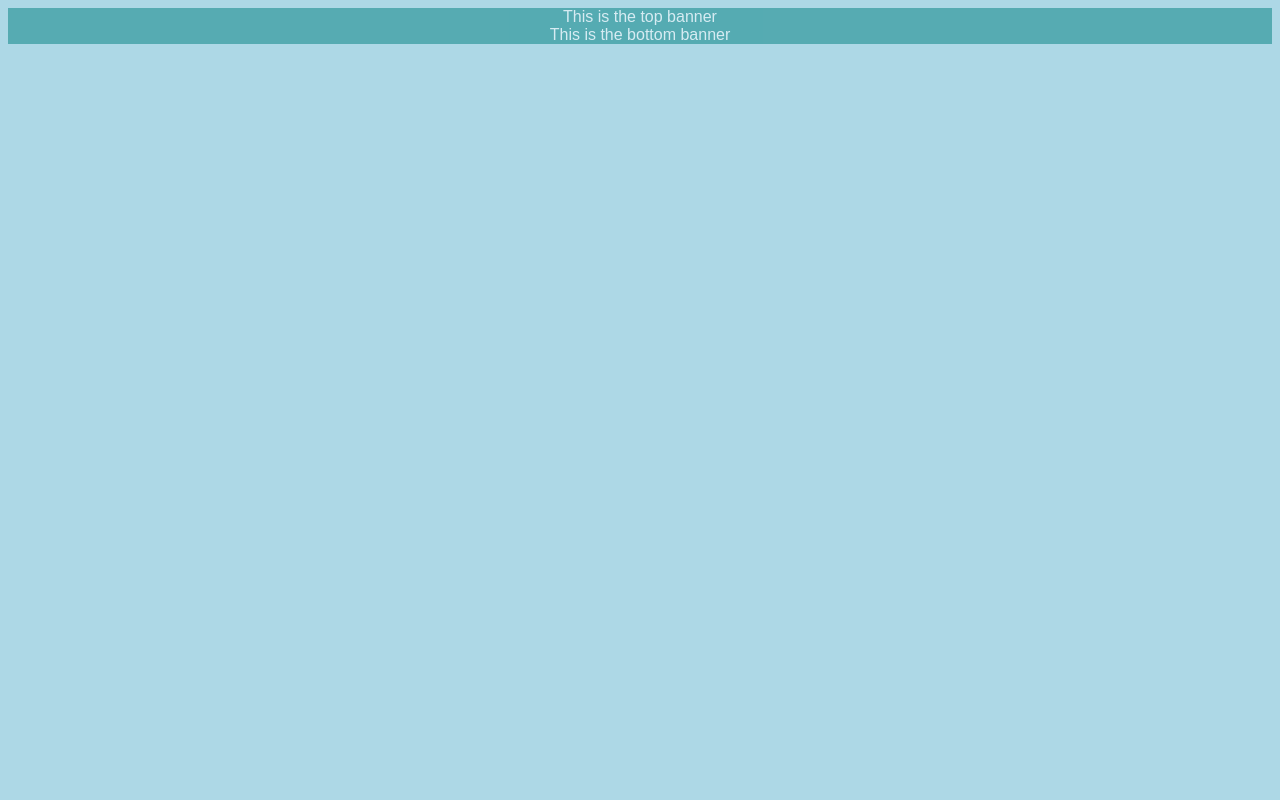
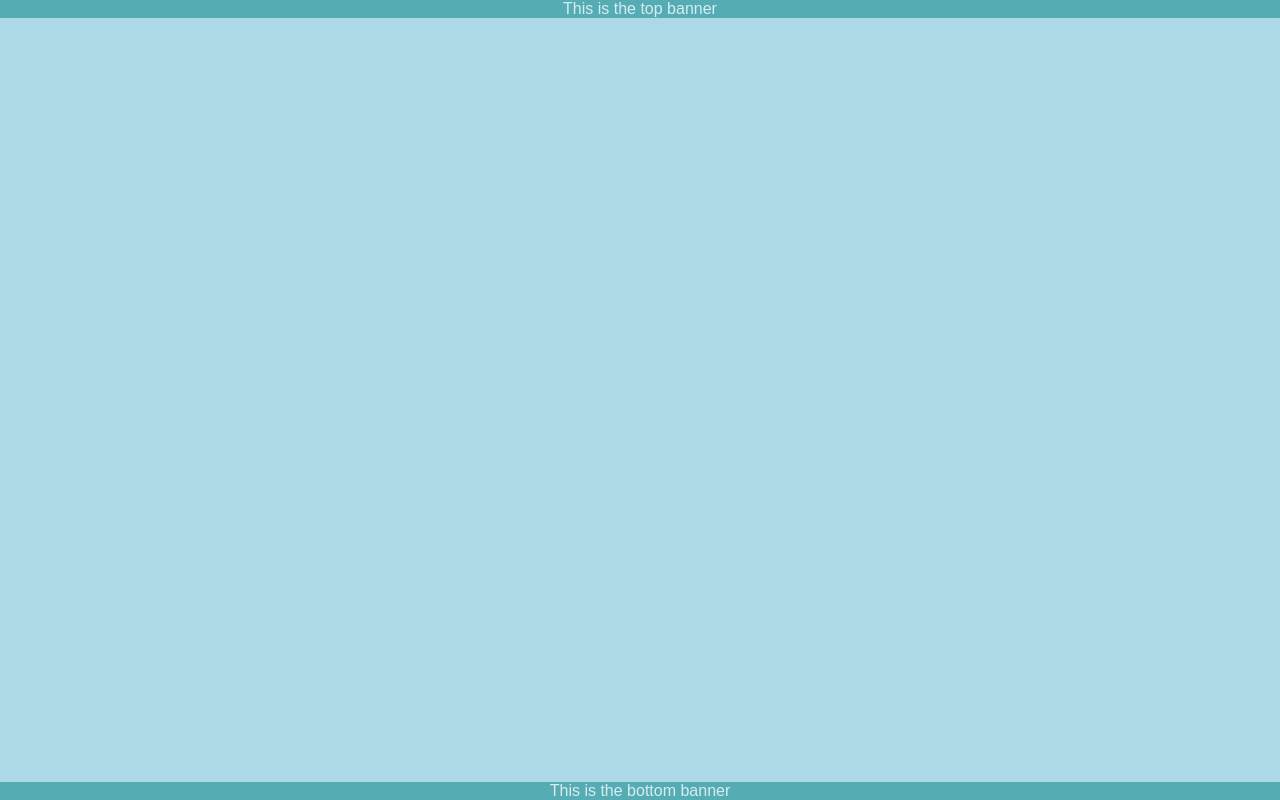
Before and after one commit to eBey95/FirstPhoneGap, a plain HTML site: page index.html in a window 1280 px wide. Drawn offline with Linux system fonts and the light colour scheme.

Commit message:
Fixed banner

```diff
--- a/styles.css
+++ b/styles.css
@@ -12,7 +12,7 @@ body{
 }
 
 .banner{
-	postition: fixed;
+	position: fixed;
 	left: 0;
 	right: 0;
 	margin: auto;
```
